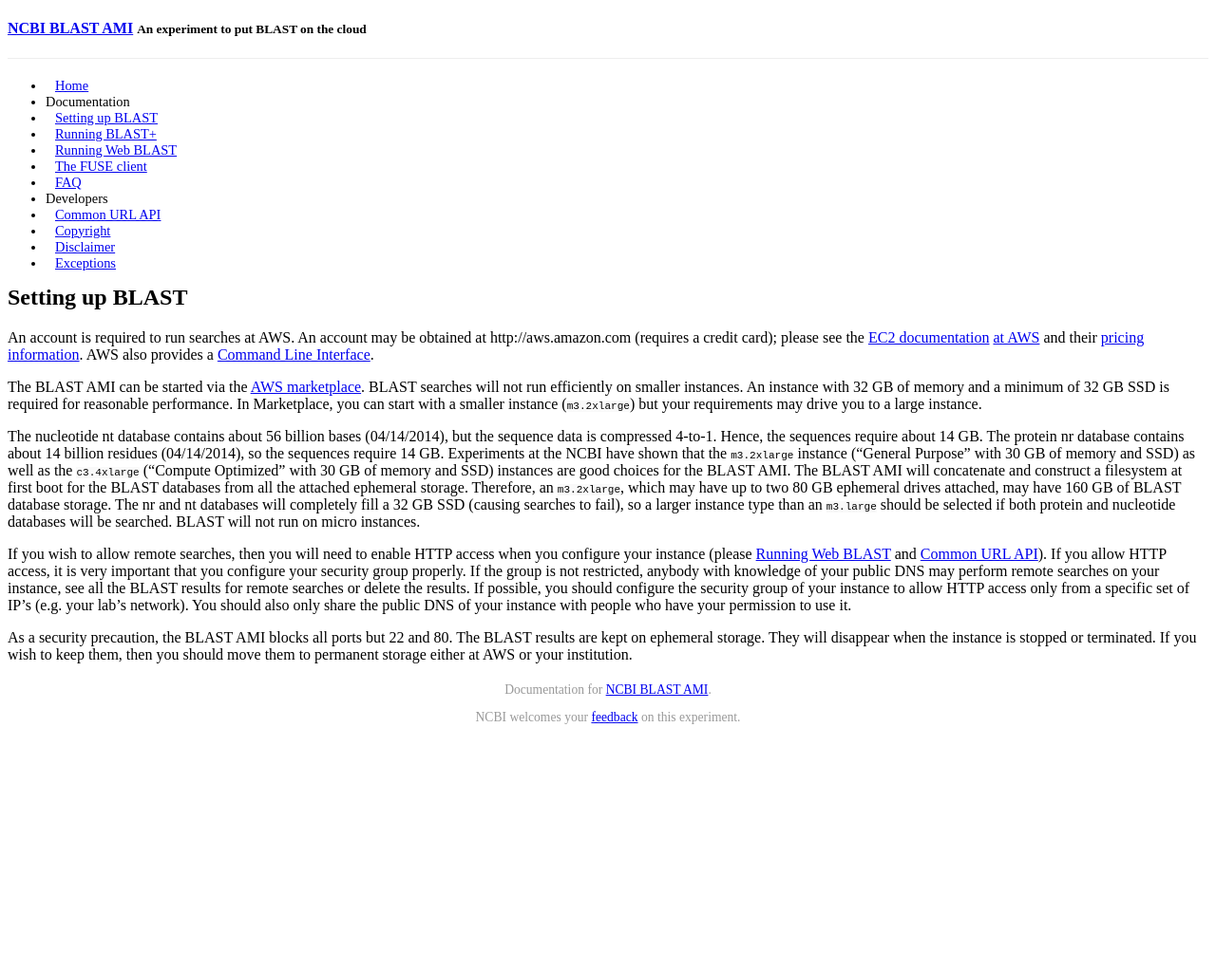
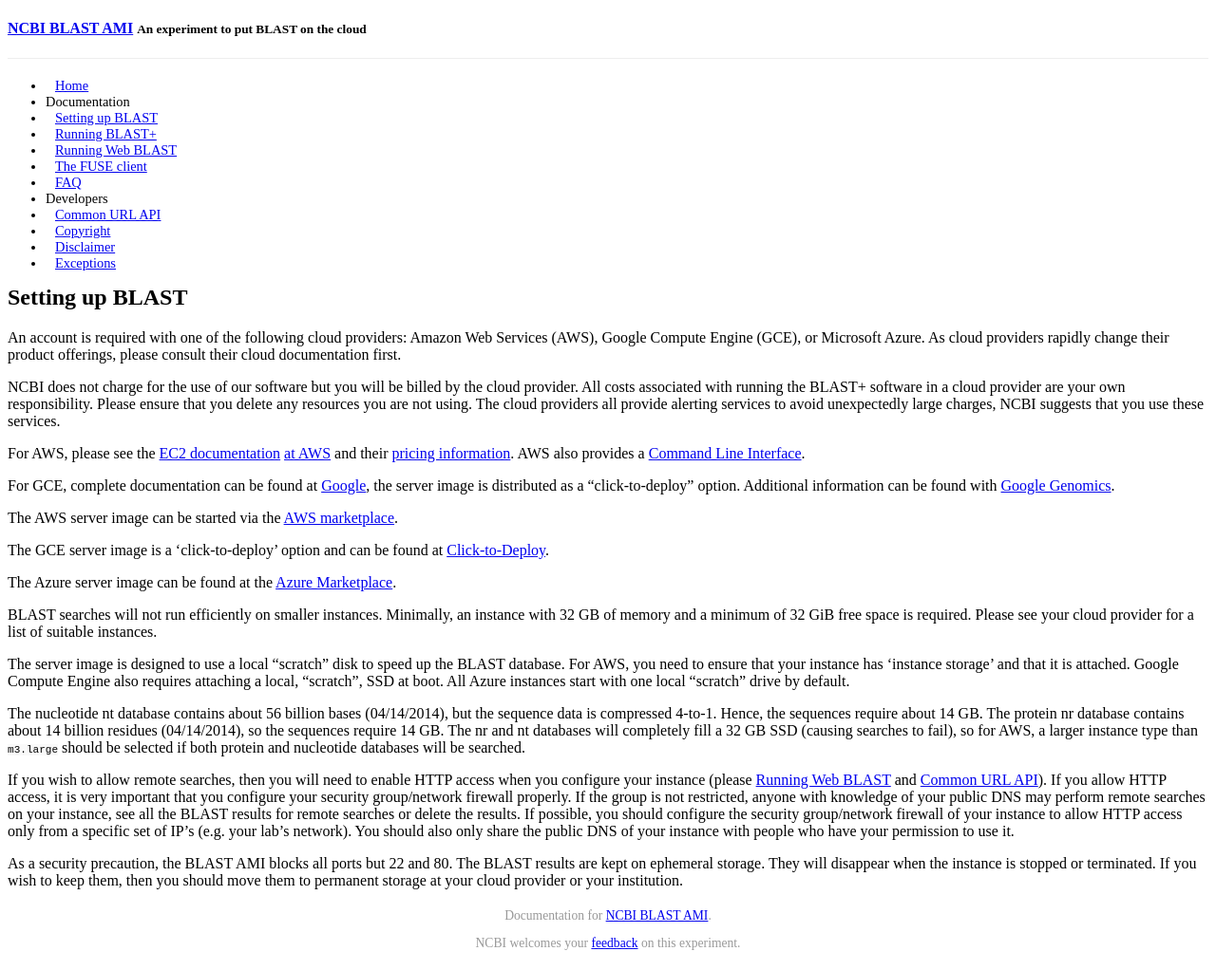
Before and after one commit to ncbi/blast-cloud, a Jekyll site: the page built from _posts/2015-06-09-setting-up-blast.md, in a window 1280 px wide. Shown: the whole page at 95% size. Built offline with Jekyll 4.4.1, drawn with Linux system fonts in a browser that asks for light colours; Markdown is read by kramdown in place of the engine named in the settings; a style sheet for code colours, icons or effects is not loaded; before the commit the page ends 900 px from its top, so only the background shows below that.

Commit message:
Use AWS for the example with DNS, but refer the user to cloud provider docs instead of our own

```diff
--- a/_posts/2015-06-09-setting-up-blast.md
+++ b/_posts/2015-06-09-setting-up-blast.md
@@ -4,21 +4,49 @@ category: doc
 title: "Setting up BLAST"
 order: 0
 ---
-An account is required to run searches at AWS. An account may be obtained at http://aws.amazon.com (requires a credit card); please see the [EC2 documentation](http://docs.amazonwebservices.com/AWSEC2/latest/GettingStartedGuide/) [at AWS](http://aws.amazon.com/getting-started/) and their [pricing information](https://aws.amazon.com/ec2/pricing/). AWS also provides a [Command Line Interface](https://aws.amazon.com/cli/).
+An account is required with one of the following cloud providers: Amazon Web Services (AWS), Google Compute Engine (GCE), or Microsoft Azure. As cloud providers rapidly change their product offerings, please consult their cloud documentation first.
 
-The BLAST AMI can be started via the [AWS marketplace](https://aws.amazon.com/marketplace/pp/B00N44P7L6).
-BLAST searches will not run efficiently on smaller instances. An instance with 32 GB of memory and a minimum of 32 GB SSD is required for reasonable performance.
-In Marketplace, you can start with a smaller instance (`m3.2xlarge`) but your requirements may drive you to a large instance.
+NCBI does not charge for the use of our software but you will be billed by the
+cloud provider. All costs associated with running the BLAST+ software in a
+cloud provider are your own responsibility. Please ensure that you delete any
+resources you are not using. The cloud providers all provide alerting services
+to avoid unexpectedly large charges, NCBI suggests that you use these services.
 
-The nucleotide nt database contains about 56 billion bases (04/14/2014), but the sequence data is compressed 4-to-1. Hence, the sequences require about 14 GB. The protein nr database contains about 14 billion residues (04/14/2014), so the sequences require 14 GB. Experiments at the NCBI have shown that the `m3.2xlarge` instance ("General Purpose" with 30 GB of memory and SSD) as well as the `c3.4xlarge` ("Compute Optimized" with 30 GB of memory and SSD) instances are good choices for the BLAST AMI. The BLAST AMI will concatenate and construct a filesystem at first boot for the BLAST databases from all the attached ephemeral storage. Therefore, an `m3.2xlarge`, which may have up to two 80 GB ephemeral drives attached, may have 160 GB of BLAST database storage. The nr and nt databases will completely fill a 32 GB SSD (causing searches to fail), so a larger instance type than an `m3.large` should be selected if both protein and nucleotide databases will be searched. BLAST will not run on micro instances.
+For AWS, please see the [EC2 documentation](http://docs.amazonwebservices.com/AWSEC2/latest/GettingStartedGuide/) [at AWS](http://aws.amazon.com/getting-started/) and their [pricing information](https://aws.amazon.com/ec2/pricing/). AWS also provides a [Command Line Interface](https://aws.amazon.com/cli/).
+
+For GCE, complete documentation can be found at [Google](https://cloud.google.com/compute/docs/), the server image is distributed as a "click-to-deploy" option. Additional information can be found with [Google Genomics](http://googlegenomics.readthedocs.org/en/latest/use_cases/run_familiar_tools/ncbiblast.html).
+
+The AWS server image can be started via the [AWS marketplace](https://aws.amazon.com/marketplace/pp/B00N44P7L6).
+
+The GCE server image is a 'click-to-deploy' option and can be found at [Click-to-Deploy](https://console.developers.google.com/project/_/launcher/details/click-to-deploy-images/ncbiblast).
+
+The Azure server image can be found at the [Azure Marketplace](https://azure.microsoft.com/en-us/marketplace/partners/ncbi/ncbi-free-2-2-31/).
+
+BLAST searches will not run efficiently on smaller instances. Minimally, an
+instance with 32 GB of memory and a minimum of 32 GiB free space is required.
+Please see your cloud provider for a list of suitable instances.
+
+The server image is designed to use a local "scratch" disk to speed up the
+BLAST database. For AWS, you need to ensure that your instance has 'instance
+storage' and that it is attached. Google Compute Engine also requires attaching
+a local, "scratch", SSD at boot. All Azure instances start with one local
+"scratch" drive by default.
+
+The nucleotide nt database contains about 56 billion bases (04/14/2014), but
+the sequence data is compressed 4-to-1. Hence, the sequences require about 14
+GB. The protein nr database contains about 14 billion residues (04/14/2014), so
+the sequences require 14 GB. The nr and nt databases will completely fill a 32
+GB SSD (causing searches to fail), so for AWS, a larger instance type than
+`m3.large` should be selected if both protein and nucleotide databases will be
+searched.
 
 If you wish to allow remote searches, then you will need to enable HTTP access
 when you configure your instance (please [Running Web BLAST]({% post_url 2015-06-09-running-web-blast %}) and
 [Common URL API]({% post_url 2015-06-09-api %})). If you allow HTTP access, it is very important that you
-configure your security group properly. If the group is not restricted, anybody
+configure your security group/network firewall properly. If the group is not restricted, anyone
 with knowledge of your public DNS may perform remote searches on your instance,
 see all the BLAST results for remote searches or delete the results. If
-possible, you should configure the security group of your instance to
+possible, you should configure the security group/network firewall of your instance to
 allow HTTP access only from a specific set of IP's (e.g. your lab's network). You should
 also only share the public DNS of your instance with people who have your
 permission to use it.
@@ -26,4 +54,4 @@ permission to use it.
 As a security precaution, the BLAST AMI blocks all ports but 22 and 80.
 The BLAST results are kept on ephemeral storage. They will disappear when the
 instance is stopped or terminated. If you wish to keep them, then you should
-move them to permanent storage either at AWS or your institution.
+move them to permanent storage at your cloud provider or your institution.
```
